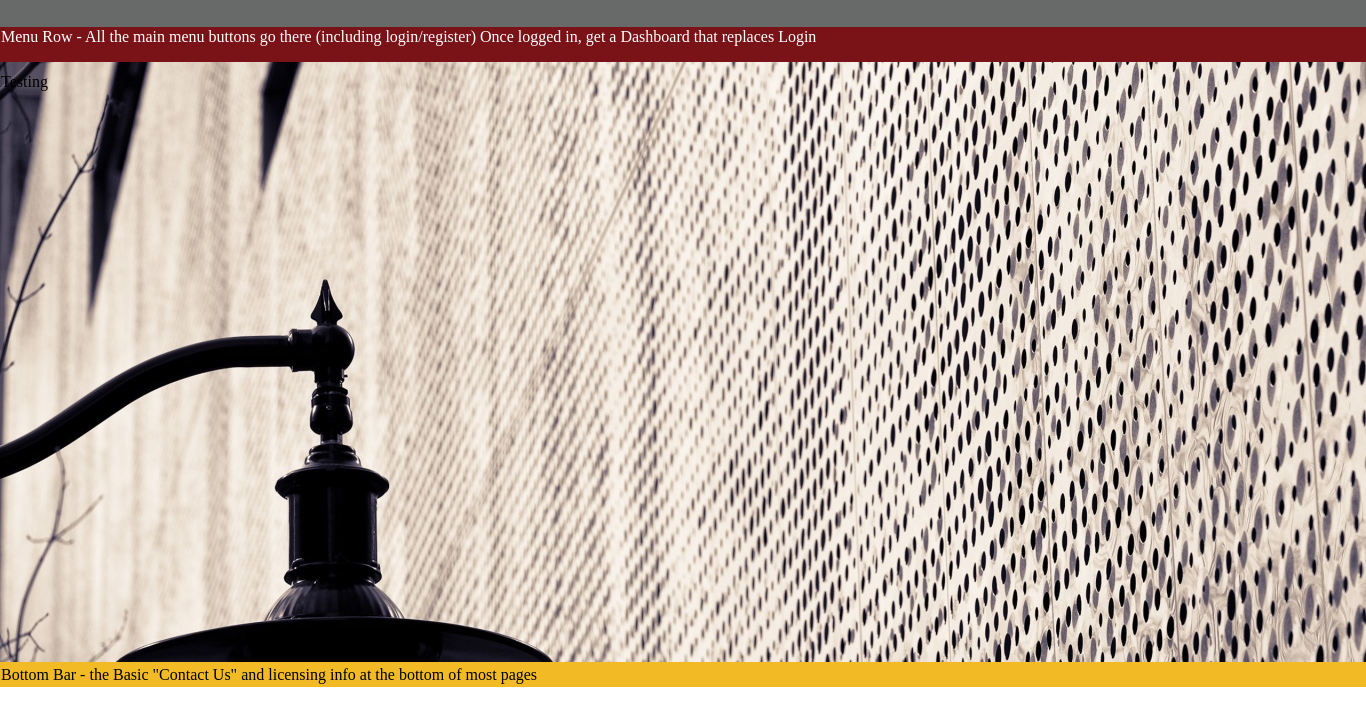
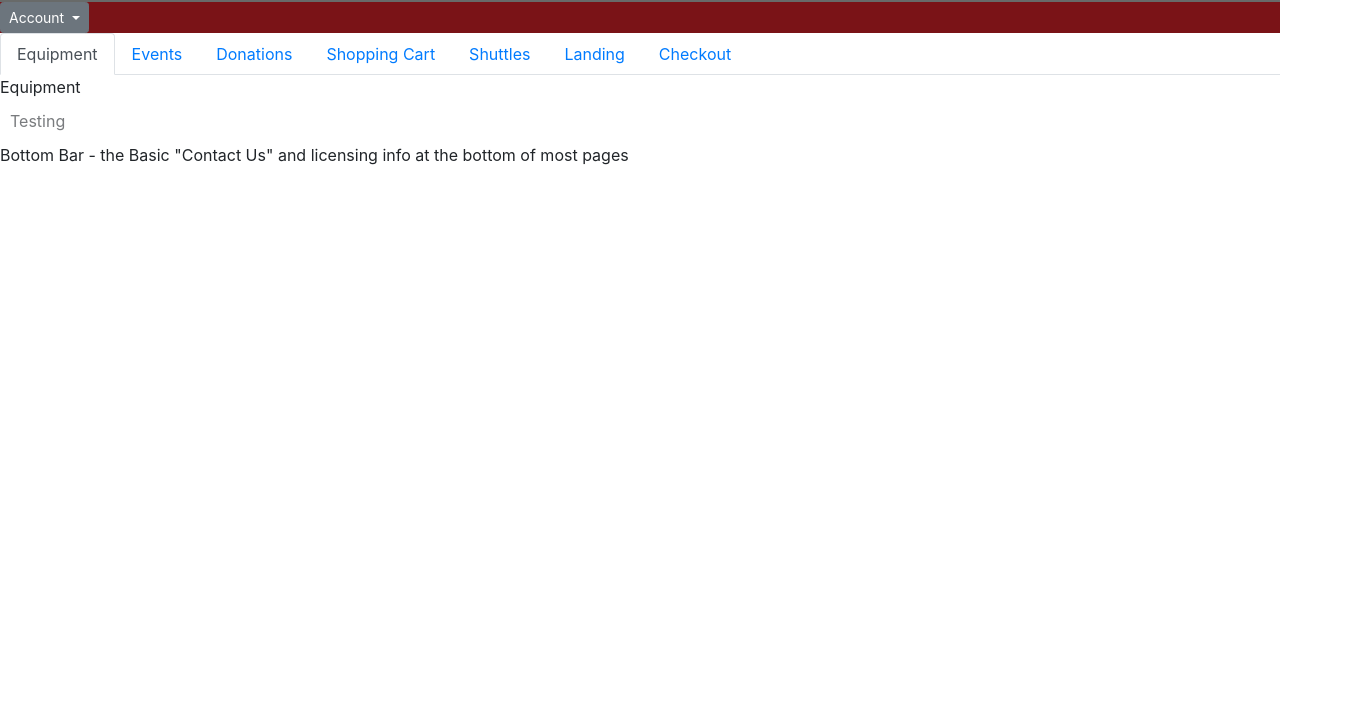
Before and after one commit to blparri1/416-wiseengineersofpoly, a plain HTML site: page index.html in a window 1280 px wide. Shown: the part 73-800 px from the top of the page, 1366 px wide, since content can reach past the window. Drawn offline with nearby package versions, Linux system fonts and the light colour scheme.

Commit message:
Header and tabbed div sections containing respective div elements for each team members section. TODO: Create layout for body page, and footer.

```diff
--- a/index.html
+++ b/index.html
@@ -4,49 +4,196 @@
     <meta charset="utf-8">
     <title>SER-416 Website</title>  <!-- Change name once near completion -->
     <link rel="stylesheet" type="text/css" href="style.css">
+    <!-- BOOTSTRAP CSS CDN -->
+    <link rel="stylesheet"
+            href="https://maxcdn.bootstrapcdn.com/bootstrap/4.0.0/css/bootstrap.min.css"
+            integrity="sha384-Gn5384xqQ1aoWXA+058RXPxPg6fy4IWvTNh0E263XmFcJlSAwiGgFAW/dAiS6JXm"
+            crossorigin="anonymous">
+    <!-- BOOTSTRAP JS, Popper.JS, jQuery; ALL USED BY BOOTSTRAP 4 -->
+    <script src="https://code.jquery.com/jquery-3.2.1.slim.min.js"
+            integrity="sha384-KJ3o2DKtIkvYIK3UENzmM7KCkRr/rE9/Qpg6aAZGJwFDMVNA/GpGFF93hXpG5KkN"
+            crossorigin="anonymous"></script>
+    <script src="https://cdnjs.cloudflare.com/ajax/libs/popper.js/1.12.9/umd/popper.min.js"
+            integrity="sha384-ApNbgh9B+Y1QKtv3Rn7W3mgPxhU9K/ScQsAP7hUibX39j7fakFPskvXusvfa0b4Q"
+            crossorigin="anonymous"></script>
+    <script src="https://maxcdn.bootstrapcdn.com/bootstrap/4.0.0/js/bootstrap.min.js"
+            integrity="sha384-JZR6Spejh4U02d8jOt6vLEHfe/JQGiRRSQQxSfFWpi1MquVdAyjUar5+76PVCmYl"
+            crossorigin="anonymous"></script>
 </head>
 <body>
-<table class="center" align="center" id="coreTable"> <!-- Per Google, 1366px is the current standard -->
     <!-- Colors are temp to show the diffrent areas -->
-    <tr id="topRow">
-        <td id="topCell" bgcolor="#686a69" class="alignTop">
-            TopBanner - Logo/Slogan goes here
-        </td>
-    </tr>
-    <tr id="menuRow" bgcolor="#7a1317">
-        <td class="alignTop">
-            Menu Row - All the main menu buttons go there (including login/register)  Once logged in, get a Dashboard that replaces Login
-        </td>
-    </tr>
-    <tr id="mainRow" class="mainBackground"> <!-- min height is set to 600 - table should stretch to fill in any additional images -->
-        <td id="main" class="alignTop">
+    <div class="container-fluid">
+
+        <div class="row"
+            style="background-color: #686a69;">
+            <h1 class="display-4">
+                TopBanner - Logo/Slogan goes here
+            </h1>
+        </div>
+
+        <div class="row"
+            style="background-color: #7a1317;">
+            <div class="btn-group" role="group" aria-label="Basic example">
+                <div class="btn-group" role="group">
+
+                    <!-- Small button groups (default and split) -->
+                    <div class="btn-group">
+                        <button class="btn btn-secondary btn-sm dropdown-toggle"
+                                type="button"
+                                data-toggle="dropdown"
+                                aria-haspopup="true"
+                                aria-expanded="false">
+                        Account
+                        </button>
+                        <div class="dropdown-menu">
+                            <a class="dropdown-item" href="#">Login</a>
+                            <a class="dropdown-item" href="#">Register</a>
+                            <div class="dropdown-divider"></div>
+                            <a class="dropdown-item" href="#">Logout</a>
+                        </div>
+                    </div>
+                </div>
+              </div>
+        </div>
+
+    </div>
+
+
+    <ul class="nav nav-tabs" id="myTab" role="tablist">
+            <li class="nav-item">
+              <a class="nav-link active"
+                    id="equipment-tab"
+                    data-toggle="tab"
+                    href="#equipment"
+                    role="tab"
+                    aria-controls="equipment"
+                    aria-selected="true">
+                    Equipment</a>
+            </li>
+            <li class="nav-item">
+              <a class="nav-link"
+                    id="events-tab"
+                    data-toggle="tab"
+                    href="#events"
+                    role="tab"
+                    aria-controls="events"
+                    aria-selected="false">
+                    Events</a>
+            </li>
+            <li class="nav-item">
+              <a class="nav-link"
+                    id="donations-tab"
+                    data-toggle="tab"
+                    href="#donations"
+                    role="tab"
+                    aria-controls="donations"
+                    aria-selected="false">
+                    Donations</a>
+            </li>
+            <li class="nav-item">
+                <a class="nav-link"
+                    id="shoppingCart-tab"
+                    data-toggle="tab"
+                    href="#shoppingCart"
+                    role="tab"
+                    aria-controls="shoppingCart"
+                    aria-selected="false">
+                    Shopping Cart</a>
+            </li>
+            <li class="nav-item">
+                <a class="nav-link"
+                    id="shuttles-tab"
+                    data-toggle="tab"
+                    href="#shuttles"
+                    role="tab"
+                    aria-controls="shuttles"
+                    aria-selected="false">
+                    Shuttles</a>
+            </li>
+            <li class="nav-item">
+                <a class="nav-link"
+                    id="landing-tab"
+                    data-toggle="tab"
+                    href="#landing"
+                    role="tab"
+                    aria-controls="landing"
+                    aria-selected="false">
+                    Landing</a>
+            </li>
+            <li class="nav-item">
+                <a class="nav-link"
+                    id="checkout-tab"
+                    data-toggle="tab"
+                    href="#checkout"
+                    role="tab"
+                    aria-controls="checkout"
+                    aria-selected="false">
+                    Checkout</a>
+            </li>
+
+          </ul>
+          <div class="tab-content" id="myTabContent">
+            <div class="tab-pane fade show active" id="home" role="tabpanel" aria-labelledby="equipment-tab">
+                Equipment
+            </div>
+            <div class="tab-pane fade" id="events" role="tabpanel" aria-labelledby="events-tab">
+                Events
+            </div>
+            <div class="tab-pane fade" id="donations" role="tabpanel" aria-labelledby="donations-tab">
+                Donations
+            </div>
+            <div class="tab-pane fade" id="shoppingCart" role="tabpanel" aria-labelledby="shoppingCart-tab">
+                Shopping Cart
+            </div>
+            <div class="tab-pane fade" id="shuttles" role="tabpanel" aria-labelledby="shuttles-tab">
+                Shuttles
+            </div>
+            <div class="tab-pane fade" id="landing" role="tabpanel" aria-labelledby="landing-tab">
+                Landing
+            </div>
+            <div class="tab-pane fade" id="checkout" role="tabpanel" aria-labelledby="checkout-tab">
+                Checkout
+            </div>
+          </div>
+
+    <div class="container-fluid">
+        <div class="row">
+
+        </div>
+    </div>
+
+    <div class="container-fluid">
+        <div class="row">
+
             <!-- Scott -->
-            <div id="equipment" class="transbox"></div>
+            <!-- <div id="equipment" class="transbox"></div>
             Testing
-            <div id="register" class="transbox"></div>
+            <div id="register" class="transbox"></div> -->
             <!-- Ali -->
-            <div id="events" class="transbox"></div>
+            <div id="events" class="transbox">
+                Testing
+            </div>
             <div id="donations" class="transbox"></div>
             <div id="shoppingCart" class="transbox"></div>
             <!-- Chris -->
-            <div id="catering" class="transbox"></div>
-            <div id="shuttles" class="transbox"></div>
+            <!-- <div id="catering" class="transbox"></div>
+            <div id="shuttles" class="transbox"></div> -->
             <!-- Kaelen -->
-            <div id="landing" class="transbox"></div>
-            <div id="checkOut" class="transbox"></div>
+            <!-- <div id="landing" class="transbox"></div>
+            <div id="checkOut" class="transbox"></div> -->
             <!-- Bryan gots login-->
-            <div id="login" class="transbox"></div>
+            <!-- <div id="login" class="transbox"></div>
             <div id="emDashboard" class="transbox"></div>
             <div id="volDashboard" class="transbox"></div>
-            <div id="userDashboard" class="transbox"></div>
-        </td>
-    </tr>
+            <div id="userDashboard" class="transbox"></div> -->
+        </div>
+    </div>
+
     <tr id="bottomBar">
         <td bgcolor="#f2bb26">
             Bottom Bar - the Basic "Contact Us" and licensing info at the bottom of most pages
         </td>
     </tr>
-</table>
 <!--<script src="stuff.js"></script> -->
 </body>
 </html>
```
Also changed, not shown: 1 other file.
